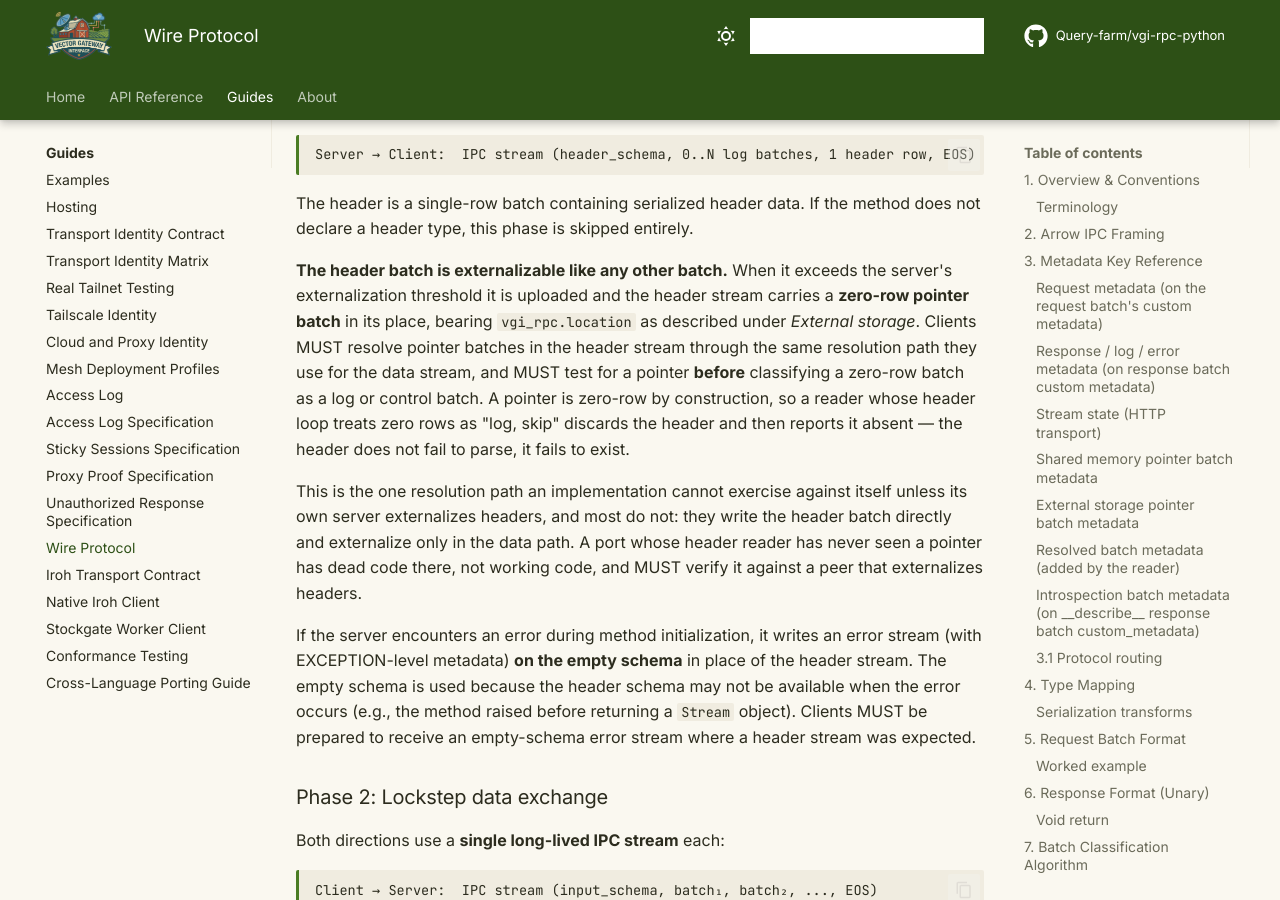
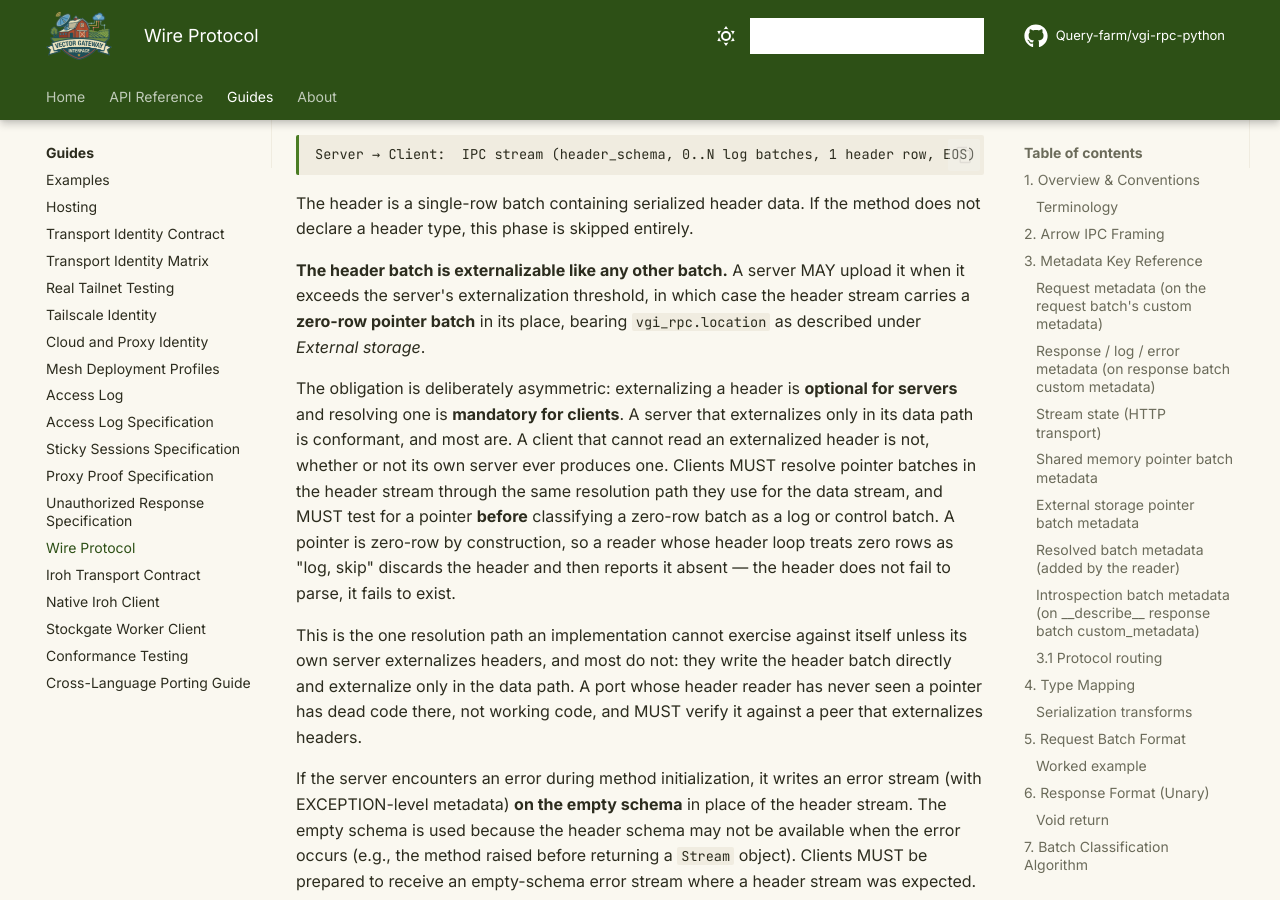
Before and after one commit to Query-farm/vgi-rpc-python, an MkDocs documentation site: the page built from docs/WIRE_PROTOCOL.md, in a window 1280 px wide and 900 px high, scrolled down 14926 px. Built offline with MkDocs 1.6.1 and Material for MkDocs 9.7.7, drawn with Linux system fonts in a browser that asks for light colours; comment, search, counter and statistics services are not loaded.

Commit message:
spec: externalizing a header is optional; resolving one is not
§1.5 said the header "is externalizable like any other batch" and then "when
it exceeds the server's externalization threshold it is uploaded" -- which
reads as an obligation on servers. It was not meant as one, and the Rust port
correctly declined to change what its server emits on the strength of it,
flagging the ambiguity rather than guessing.

Guessing is exactly what the previous version of this section produced: four
of seven ports read the old provenance text four different ways. A second
ambiguous sentence in the same area, left standing for a round, would have
bought the same outcome.

So the asymmetry is now stated: externalizing a header is optional for
servers, resolving one is mandatory for clients. A server that externalizes
only in its data path is conformant and most are -- the reference is currently
the only implementation that externalizes headers at all. A client that cannot
read an externalized header is not conformant, whether or not its own server
ever produces one, which is the whole reason the client-vs-reference lane
exists.

```diff
--- a/docs/WIRE_PROTOCOL.md
+++ b/docs/WIRE_PROTOCOL.md
@@ -528,13 +528,18 @@ Server → Client:  IPC stream (header_schema, 0..N log batches, 1 header row, E
 The header is a single-row batch containing serialized header data. If the
 method does not declare a header type, this phase is skipped entirely.
 
-**The header batch is externalizable like any other batch.** When it exceeds
-the server's externalization threshold it is uploaded and the header stream
-carries a **zero-row pointer batch** in its place, bearing `vgi_rpc.location`
-as described under *External storage*. Clients MUST resolve pointer batches in
-the header stream through the same resolution path they use for the data
-stream, and MUST test for a pointer **before** classifying a zero-row batch as
-a log or control batch. A pointer is zero-row by construction, so a reader
+**The header batch is externalizable like any other batch.** A server MAY
+upload it when it exceeds the server's externalization threshold, in which case
+the header stream carries a **zero-row pointer batch** in its place, bearing
+`vgi_rpc.location` as described under *External storage*.
+
+The obligation is deliberately asymmetric: externalizing a header is **optional
+for servers** and resolving one is **mandatory for clients**. A server that
+externalizes only in its data path is conformant, and most are. A client that
+cannot read an externalized header is not, whether or not its own server ever
+produces one. Clients MUST resolve pointer batches in the header stream through
+the same resolution path they use for the data stream, and MUST test for a
+pointer **before** classifying a zero-row batch as a log or control batch. A pointer is zero-row by construction, so a reader
 whose header loop treats zero rows as "log, skip" discards the header and then
 reports it absent — the header does not fail to parse, it fails to exist.
 
```
